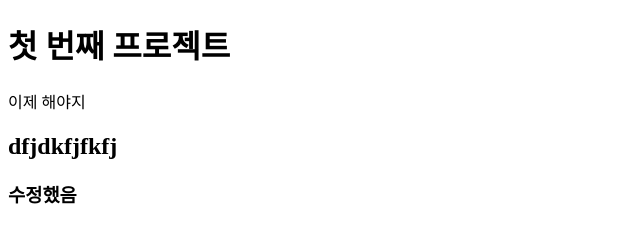
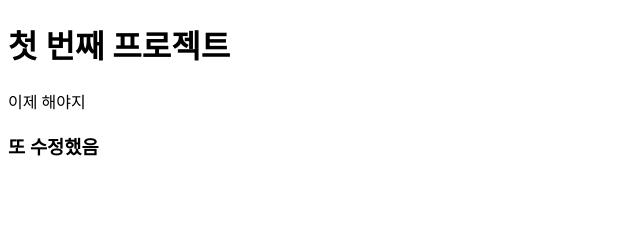
Before and after one commit to HaYi5/first-study-project, a plain HTML site: page index.html in a window 1280 px wide. Shown: the whole page, without its empty margins (0-640 px from the left). Drawn offline with Linux system fonts and the light colour scheme.

Commit message:
add new sentence

```diff
--- a/index.html
+++ b/index.html
@@ -9,7 +9,7 @@
   <body>
     <h1>첫 번째 프로젝트</h1>
     <p>이제 해야지</p>
-    <h2>dfjdkfjfkfj</h2>
-    <h3>수정했음</h3>
+    <g/>
+    <h3>또 수정했음</h3>
   </body>
 </html>
```
